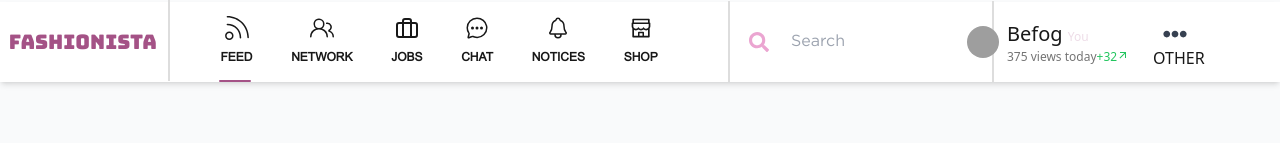
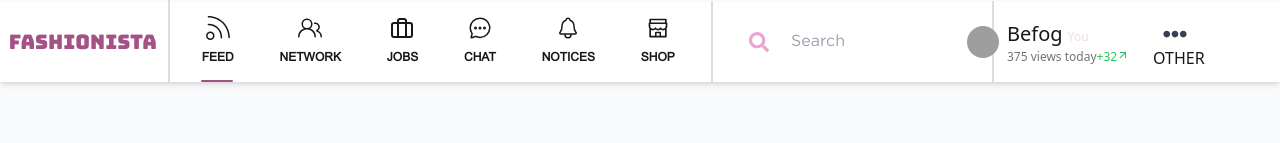
Before and after one commit to Anuj-Befog/ModeWelt, a Next.js app: page / in a window 1280 px wide. Shown: the top 143 px of the page. Built offline with nearby package versions, Linux system fonts and the light colour scheme; grey boxes are pictures that could not be loaded.

Commit message:
Fix Navbar

```diff
--- a/src/app/components/Navbar/index.js
+++ b/src/app/components/Navbar/index.js
@@ -113,12 +113,12 @@ const Navbar = () => {
                             <Link href='/'>
                                 <h1 className="uppercase text-[20px] font-[400] text-primary font-[Bungee] pl-[0.55rem]">Fashionista</h1>
                             </Link>
-                            <div className="absolute border-r-2 h-[89px] border-[#DDDDDD] top-[-2.2rem] left-[10.5rem]"></div>
+                            <div className="absolute border-r-2 h-[90px] border-[#DDDDDD] top-[-2.1rem] left-[10.5rem]"></div>
                         </div>
-                        <ul className="hidden w-[519px] pl-[2.7rem] md:flex space-x-6 justify-around mt-[-10px]">
+                        <ul className="relative hidden w-[519px] left-[1.3rem] md:flex space-x-6 justify-around mt-[-10px]">
                             {/* Scroller */}
                             <div
-                                className="absolute bottom-0 h-[2px] bg-gradient-to-r bg-[#A45286] shadow-lg rounded-full transition-all duration-300 ease-in-out"
+                                className="absolute bottom-0 h-[2px] bg-gradient-to-r bg-[#A45286] top-[4.5rem] shadow-lg rounded-full transition-all duration-300 ease-in-out"
                                 style={scrollerStyle}>
                             </div>
 
@@ -177,7 +177,7 @@ const Navbar = () => {
                                     Shop
                                 </Link>
                             </li>
-                            <div className="absolute border-r-2 h-[81px] top-[-1px] border-[#DDDDDD] left-[44rem]"></div>
+                            <div className="absolute border-r-2 h-[81px] top-[-7px] border-[#DDDDDD] left-[32.5rem]"></div>
                         </ul>
                     </div>
 
```
